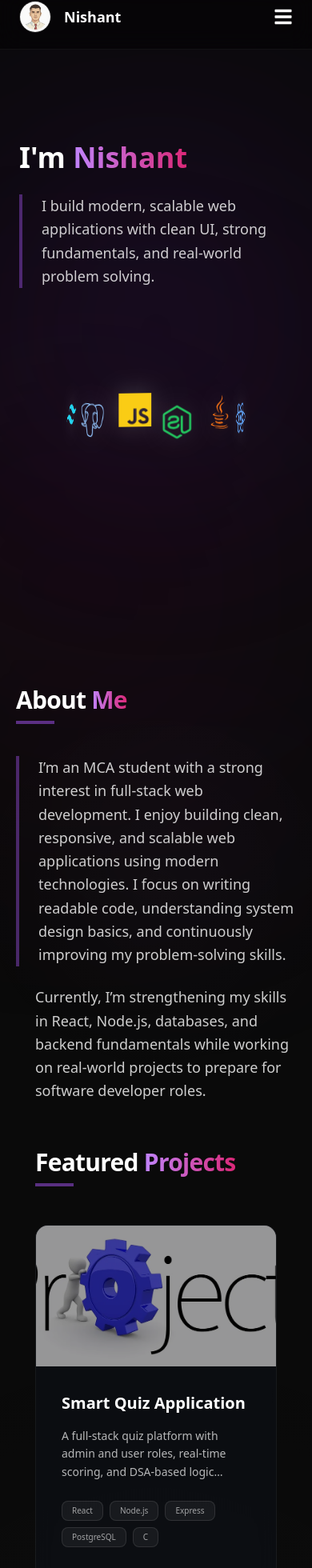
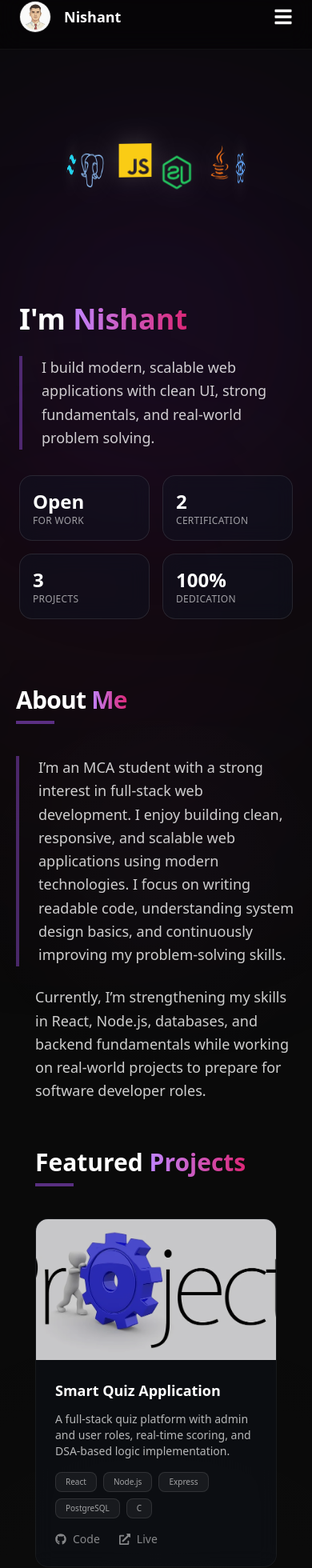
Before and after one commit to Nishant0000001/portfolio, a React (Vite) app: page / in a window 390 px wide. Shown: the part 19-1979 px from the top of the page at 80% size. Built offline with nearby package versions, Linux system fonts and the light colour scheme.

Commit message:
Optimize moblie ui, add detail badge of project

```diff
--- a/src/components/Hero.jsx
+++ b/src/components/Hero.jsx
@@ -27,34 +27,26 @@ const useIsMobile = () => {
 const Hero = () => {
   const isMobile = useIsMobile()
 
-  /* ---------------------------
-     Motion values
-  --------------------------- */
+  /* Motion values */
   const rotateX = useMotionValue(0)
   const rotateY = useMotionValue(0)
 
   const springX = useSpring(rotateX, { stiffness: 40, damping: 18 })
   const springY = useSpring(rotateY, { stiffness: 40, damping: 18 })
 
-  /* ---------------------------
-     Auto rotation (ALL devices)
-  --------------------------- */
+  /* Auto rotation */
   useAnimationFrame((time) => {
     rotateY.set(rotateY.get() + 0.12)
     rotateX.set(Math.sin(time / 2600) * 6)
   })
 
-  /* ---------------------------
-     Drag (desktop only)
-  --------------------------- */
+  /* Drag handler (mobile-safe) */
   const handleDrag = (_, info) => {
-    rotateX.set(rotateX.get() - info.delta.y * 0.3)
-    rotateY.set(rotateY.get() + info.delta.x * 0.3)
+    const factor = isMobile ? 0.15 : 0.3
+    rotateX.set(rotateX.get() - info.delta.y * factor)
+    rotateY.set(rotateY.get() + info.delta.x * factor)
   }
 
-  /* ---------------------------
-     3D depth (responsive)
-  --------------------------- */
   const DEPTH = isMobile ? 110 : 180
 
   const SKILLS = [
@@ -73,20 +65,68 @@ const Hero = () => {
         <div className="w-[420px] h-[420px] bg-purple-900/10 rounded-full blur-[120px]" />
       </div>
 
-      <div className="
+      <div
+        className="
           relative z-10 w-full max-w-7xl
           px-6 md:px-24
           grid grid-cols-1 lg:grid-cols-2
-        gap-12 lg:gap-20
+          gap-14 lg:gap-20
           items-center
-        py-20 lg:py-0
-      ">
+        "
+      >
+        {/* ANIMATION */}
+        <div
+          className="
+            order-1 lg:order-2
+            flex justify-center items-center
+            [perspective:1200px]
+            mt-16 lg:mt-0
+          "
+        >
+          <div className="relative w-56 h-56 lg:w-80 lg:h-80">
+            {/* 3D CORE */}
+            <motion.div
+              style={{
+                rotateX: springX,
+                rotateY: springY,
+                transformStyle: "preserve-3d",
+              }}
+              className="absolute inset-0 flex items-center justify-center"
+            >
+              {SKILLS.map((s, i) => {
+                const Icon = s.icon
+                return (
+                  <div key={i} style={{ transform: s.t }} className="absolute">
+                    <Icon
+                      size={isMobile ? 42 : 60}
+                      className={`${s.color} drop-shadow-[0_0_15px_rgba(255,255,255,0.2)]`}
+                    />
+                  </div>
+                )
+              })}
+            </motion.div>
 
-        {/* TEXT */}
+            {/* DRAG LAYER — DESKTOP + MOBILE */}
+            <motion.div
+              drag="x"
+              onDrag={handleDrag}
+              dragConstraints={{ left: 0, right: 0 }}
+              dragElastic={0.2}
+              className="
+                absolute inset-0
+                cursor-grab active:cursor-grabbing
+                touch-pan-y
+              "
+            />
+          </div>
+        </div>
+
+        {/* TEXT + STATS */}
         <motion.div
           initial={{ opacity: 0, x: -30 }}
           animate={{ opacity: 1, x: 0 }}
           transition={{ duration: 0.8 }}
+          className="order-2 lg:order-1 flex flex-col"
         >
           <h1 className="text-4xl md:text-6xl font-bold text-white leading-tight">
             I&apos;m{" "}
@@ -99,49 +139,39 @@ const Hero = () => {
             I build modern, scalable web applications with clean UI,
             strong fundamentals, and real-world problem solving.
           </p>
-        </motion.div>
 
-        {/* 3D SKILLS */}
-        <div className="flex justify-center items-center [perspective:1200px]">
-          <div className="relative w-56 h-56 lg:w-80 lg:h-80">
-
-            <motion.div
-              style={{
-                rotateX: springX,
-                rotateY: springY,
-                transformStyle: "preserve-3d",
-              }}
-              className="absolute inset-0 flex items-center justify-center"
-            >
-              {SKILLS.map((s, i) => {
-                const Icon = s.icon
-                return (
+          {/* STATS */}
+          <div className="mt-8 lg:mt-14 grid grid-cols-2 sm:grid-cols-4 gap-4 max-w-xl">
+            {[
+              { value: "Open", label: "For Work" },
+              { value: "2", label: "Certification" },
+              { value: "3", label: "Projects" },
+              { value: "100%", label: "Dedication" },
+            ].map((item, i) => (
               <div
                 key={i}
-                    style={{ transform: s.t }}
-                    className="absolute"
+                className="
+                  bg-gray-900/40
+                  border border-white/10
+                  rounded-2xl
+                  p-4
+                  flex flex-col items-start
+                  backdrop-blur-md
+                "
               >
-                    <Icon
-                      size={isMobile ? 42 : 60}
-                      className={`${s.color} drop-shadow-[0_0_15px_rgba(255,255,255,0.2)]`}
-                    />
+                {item.icon && (
+                  <item.icon className="text-purple-400 mb-3" size={20} />
+                )}
+                <span className="text-2xl font-bold text-white">
+                  {item.value}
+                </span>
+                <span className="text-xs text-white/60 tracking-wide uppercase">
+                  {item.label}
+                </span>
               </div>
-                )
-              })}
+            ))}
+          </div>
         </motion.div>
-
-            {/* Drag overlay ONLY on desktop */}
-            {!isMobile && (
-              <motion.div
-                drag
-                onDrag={handleDrag}
-                dragConstraints={{ left: 0, right: 0, top: 0, bottom: 0 }}
-                dragElastic={0}
-                className="absolute inset-0 cursor-grab active:cursor-grabbing"
-              />
-            )}
-          </div>
-        </div>
       </div>
     </section>
   )
--- a/src/components/Projects.jsx
+++ b/src/components/Projects.jsx
@@ -41,17 +41,12 @@ const projects = [
       "Improved backend API design and validation",
     ],
 
-    screenshots: [
-      quizImg,
-      quizImg1, // you can add more images later
-    ],
-
+    screenshots: [quizImg, quizImg1],
     tech: ["React", "Node.js", "Express", "PostgreSQL", "C"],
     github: "https://github.com/yourusername/quiz-app",
     live: "#",
-    featured: true,
     image: quizImg,
-    date: "Nov 2024 - Dec 2024",
+    date: "Nov 2024 – Dec 2024",
   },
 
   {
@@ -78,12 +73,7 @@ const projects = [
       "Improved SQL query optimization",
     ],
 
-    screenshots: [
-      transportImg,
-      transportImg1,
-
-    ],
-
+    screenshots: [transportImg, transportImg1],
     tech: ["Java", "MySQL"],
     github: "https://github.com/yourusername/transport-system",
     live: "#",
@@ -115,12 +105,7 @@ const projects = [
       "Improved backend validation techniques",
     ],
 
-    screenshots: [
-      examImg,
-      examImg1,
-
-    ],
-
+    screenshots: [examImg, examImg1],
     tech: ["Java", "JSP", "MySQL"],
     github: "https://github.com/yourusername/exam-system",
     live: "#",
@@ -142,9 +127,9 @@ function Projects() {
           whileInView={{ opacity: 1, x: 0 }}
           viewport={{ once: true }}
           transition={{ duration: 0.6 }}
-          className="mb-12"
+          className="mb-10"
         >
-          <h2 className="text-3xl md:text-4xl font-bold text-white tracking-tight">
+          <h2 className="text-3xl md:text-4xl font-bold text-white">
             Featured{" "}
             <span className="text-transparent bg-clip-text bg-gradient-to-r from-purple-400 to-pink-600">
               Projects
@@ -154,7 +139,13 @@ function Projects() {
         </motion.div>
 
         {/* Projects Grid */}
-        <div className="grid md:grid-cols-2 lg:grid-cols-3 gap-8">
+        <div
+          className="
+            grid gap-6
+            md:grid-cols-2 lg:grid-cols-3
+            justify-items-center
+          "
+        >
           {projects.map((project, index) => (
             <motion.div
               key={index}
@@ -164,8 +155,8 @@ function Projects() {
               transition={{ duration: 0.5, delay: index * 0.1 }}
               viewport={{ once: true }}
               className="
-                cursor-pointer
-                group relative
+                max-w-sm w-full
+                cursor-pointer group relative
                 bg-gray-900/30 backdrop-blur-md
                 border border-white/5
                 rounded-2xl overflow-hidden
@@ -181,23 +172,34 @@ function Projects() {
                 <img
                   src={project.image}
                   alt={project.title}
-                  className="w-full h-full object-cover transition-transform duration-500 group-hover:scale-110"
+                  className="
+                    w-full h-full object-cover
+                    transition-transform duration-500
+                    group-hover:scale-110
+                  "
                 />
-                <div className="absolute inset-0 bg-black/40" />
+                <div
+                  className="
+                    absolute inset-0
+                    bg-black/20
+                    group-hover:bg-black/0
+                    transition-colors duration-300
+                  "
+                />
               </div>
 
               {/* Content */}
-              <div className="relative z-10 p-8">
-                <h3 className="text-xl font-bold text-white mb-4 group-hover:text-purple-400 transition-colors">
+              <div className="relative z-10 p-6">
+                <h3 className="text-lg font-bold text-white mb-3 group-hover:text-purple-400">
                   {project.title}
                 </h3>
 
-                <p className="text-white/70 text-sm leading-relaxed mb-6 line-clamp-3">
+                <p className="text-white/70 text-sm mb-4 line-clamp-3">
                   {project.description}
                 </p>
 
-                {/* Tech Stack */}
-                <div className="flex flex-wrap gap-2 mb-6">
+                {/* Tech */}
+                <div className="flex flex-wrap gap-2 mb-4">
                   {project.tech.map((tech, i) => (
                     <span
                       key={i}
@@ -208,7 +210,7 @@ function Projects() {
                   ))}
                 </div>
 
-                {/* Links (prevent modal click) */}
+                {/* Links */}
                 <div className="flex gap-6 text-sm">
                   <a
                     href={project.github}
```
Lines whose indentation alone changed are shown as unchanged.
